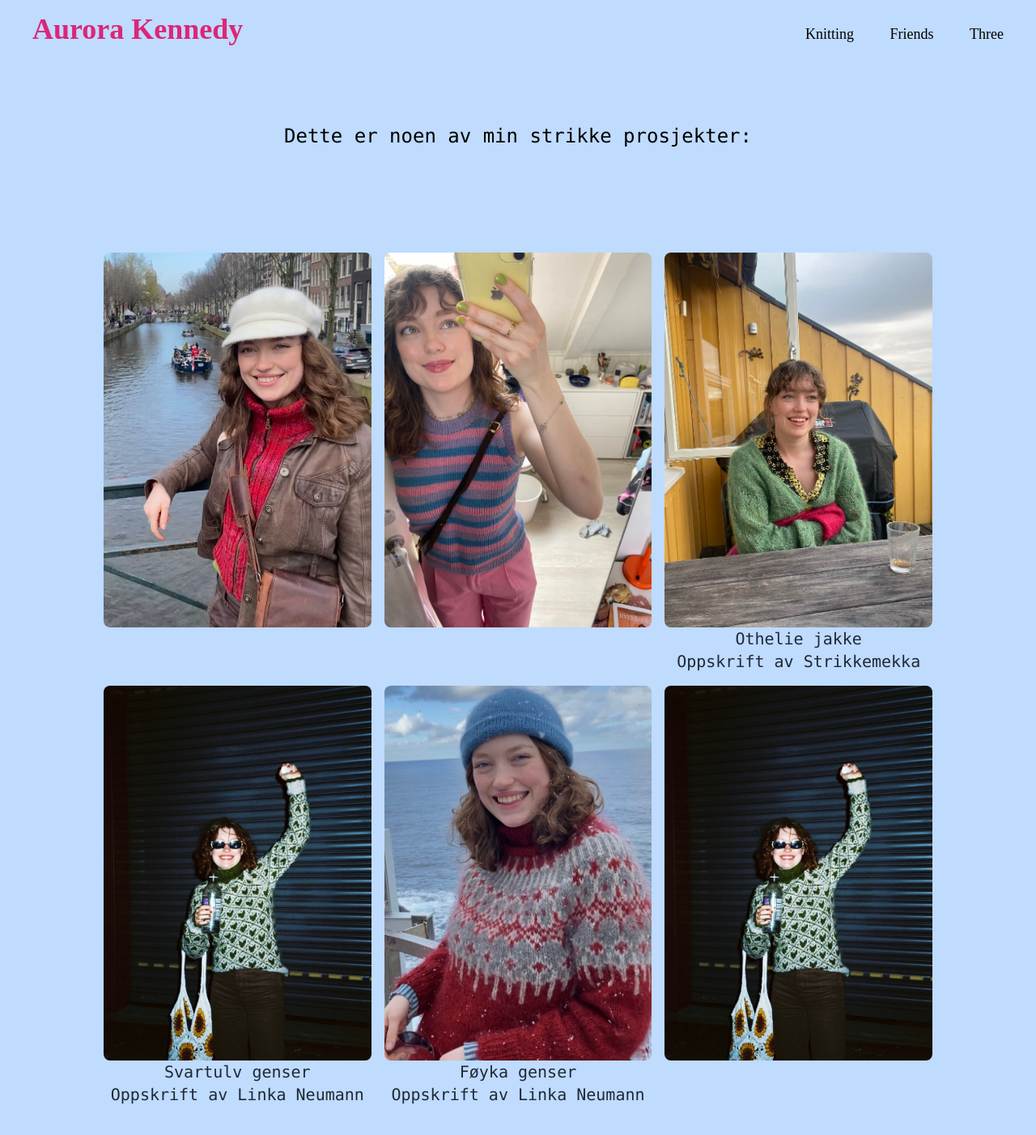
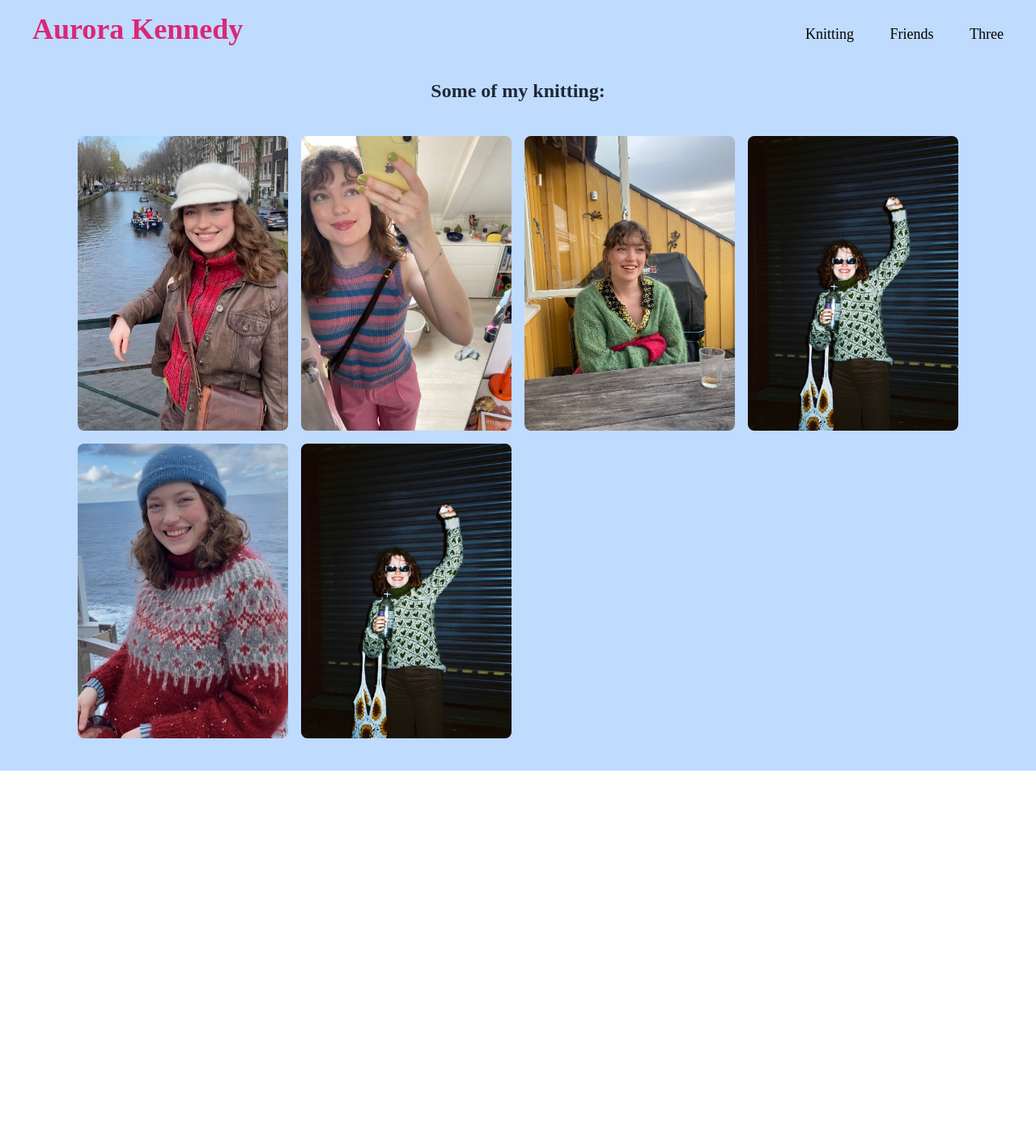
Before and after one commit to aurorakennedy/hjemmesnekk, a React (Vite) app: page /kniting in a window 1280 px wide. Shown: the top 1402 px of the page at 81% size. After the commit the page ends 952 px from the top, so only its background shows below. Built offline with nearby package versions, Linux system fonts and the light colour scheme; a web font is replaced by a local one.

Commit message:
redesign knitting page

```diff
--- a/src/pages/Home.tsx
+++ b/src/pages/Home.tsx
@@ -16,9 +16,9 @@ const Home = () => {
 
   return (
     <>
-      <body className="overflow-y: scroll bg-lime-500 ">
+      <body className="overflow-y: scroll bg-lime-400 ">
         <Title />
-        <main className="bg-lime-500  ">
+        <main className="bg-lime-400  ">
           <div className="relative  h-screen w-screen   ">
             {/* Bakgrunn */}
             <div className="hidden sm:block absolute left-5 top-20 w-48 h-auto ">
@@ -117,7 +117,7 @@ const Home = () => {
             <div className="absolute top-1/2 left-80">
               <button
                 onClick={gotToAbout}
-                className="text-purple-700 font-bold font-handwriting text-3xl hover:text-5xl"
+                className="text-purple-700 font-bold font-playpen text-2xl hover:text-pink-600"
               >
                 {" "}
                 Om meg{" "}
@@ -126,7 +126,7 @@ const Home = () => {
             <div className="absolute top-48 right-72">
               <button
                 onClick={gotToKnitting}
-                className="text-blue-800 font-bold font-handwriting text-3xl hover:text-5xl"
+                className="text-blue-800 font-bold font-playpen text-2xl hover:text-pink-600"
               >
                 {" "}
                 Strikking{" "}
@@ -135,7 +135,7 @@ const Home = () => {
             <div className="absolute bottom-72 right-80">
               <button
                 onClick={gotToFriends}
-                className="text-pink-500 font-bold font-handwriting text-3xl hover:text-5xl"
+                className="text-pink-500 font-bold font-playpen text-2xl hover:text-pink-600"
               >
                 {" "}
                 Friends{" "}
--- a/src/pages/Kniting.tsx
+++ b/src/pages/Kniting.tsx
@@ -8,13 +8,13 @@ const Kniting = () => {
         <main className="bg-blue-200">
           <Navbar />
 
-          <div className="text-center pt-20">
-            <h1 className=" text-2xl text-black font-mono">
-              Dette er noen av min strikke prosjekter:
+          <div className="text-center pt-6">
+            <h1 className=" text-2xl font-semibold text-gray-800 font-playpen">
+              Some of my knitting:
             </h1>
           </div>
 
-          <div className="grid grid-cols-2 md:grid-cols-3 gap-4 p-32 font-mono">
+          <div className="grid grid-cols-2 md:grid-cols-4 gap-4 px-24 py-10 font-mono">
             <div className=" text-center">
               <img
                 className="h-auto max-w-full rounded-lg"
@@ -35,9 +35,7 @@ const Kniting = () => {
                 src="/images/strikk/grønnJakke.jpeg"
                 alt=""
               ></img>
-              <span className=" text-gray-800">
-                Othelie jakke <br /> Oppskrift av Strikkemekka{" "}
-              </span>
+              <span className=" text-gray-800"></span>
             </div>
             <div className=" text-center">
               <img
@@ -45,9 +43,7 @@ const Kniting = () => {
                 src="/images/strikk/ulven.jpeg"
                 alt=""
               ></img>
-              <span className=" text-gray-800">
-                Svartulv genser <br /> Oppskrift av Linka Neumann{" "}
-              </span>
+              <span className=" text-gray-800"></span>
             </div>
             <div className=" text-center">
               <img
@@ -55,9 +51,7 @@ const Kniting = () => {
                 src="/images/strikk/føyka.jpeg"
                 alt=""
               ></img>
-              <span className=" text-gray-800">
-                Føyka genser <br /> Oppskrift av Linka Neumann{" "}
-              </span>
+              <span className=" text-gray-800"></span>
             </div>
 
             <div className=" text-center">
--- a/tailwind.config.js
+++ b/tailwind.config.js
@@ -7,7 +7,6 @@ module.exports = {
         burtons: "burtons",
         rock: "'Rock 3D', cursive",
         playpen: "'Playpen Sans', cursive;",
-        handwriting: " 'Annie Use Your Telescope', cursive",
       },
     },
   },
```
